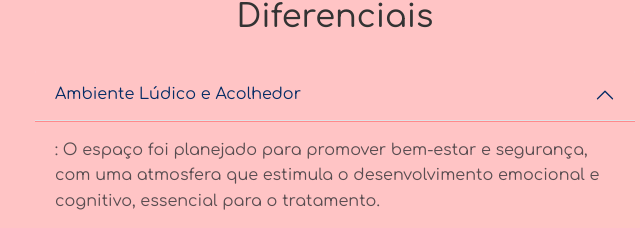
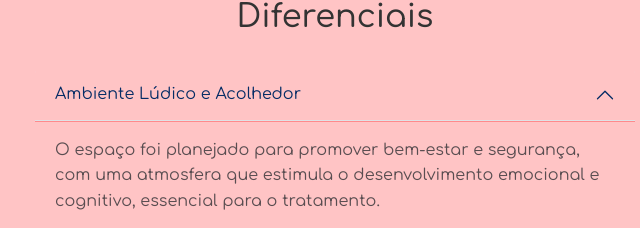
Before and after one commit to IsabelaMarques07/casa-feliz, a plain HTML site: page index.html in a window 1280 px wide. Shown: the part 1793-2021 px from the top of the page, 305-945 px from the left. Drawn offline with nearby package versions, Linux system fonts and the light colour scheme.

Commit message:
correcao de texto

```diff
--- a/index.html
+++ b/index.html
@@ -157,7 +157,7 @@
                     <div id="collapseOne" class="accordion-collapse collapse show" aria-labelledby="headingOne"
                         data-bs-parent="#accordionExample">
                         <div class="accordion-body">
-                            <p class="text-muted">: O espaço foi planejado para promover bem-estar e segurança, com uma atmosfera que estimula o desenvolvimento emocional e cognitivo, essencial para o tratamento.</p>
+                            <p class="text-muted">O espaço foi planejado para promover bem-estar e segurança, com uma atmosfera que estimula o desenvolvimento emocional e cognitivo, essencial para o tratamento.</p>
                         </div>
                     </div>
                 </div>
```
